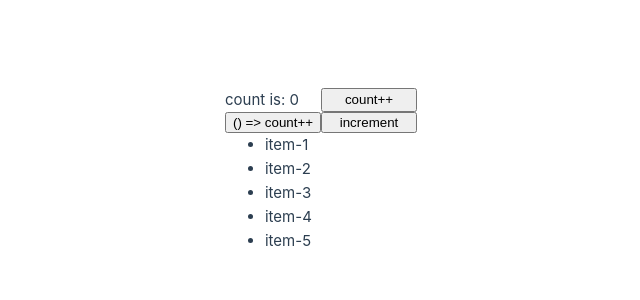
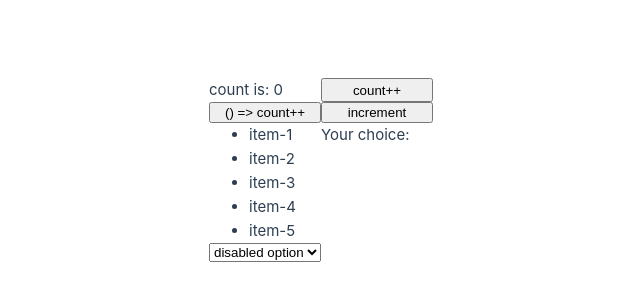
Before and after one commit to kitta65/poc-vue, a Vue app: page / in a window 1280 px wide. Shown: the part 230-530 px from the top of the page, without its empty margins (319-959 px from the left). Built offline with nearby package versions, Linux system fonts and the light colour scheme; the HTML template or start-up script is replaced by a standard one.

Commit message:
add Form.vue

```diff
--- a/src/App.vue
+++ b/src/App.vue
@@ -1,11 +1,13 @@
 <script setup lang="ts">
 import Counter from "./components/Counter.vue";
 import List from "./components/List.vue";
+import Form from "./components/Form.vue";
 </script>
 
 <template>
   <Counter />
   <List />
+  <Form />
 </template>
 
 <style scoped>
--- /dev/null
+++ b/src/components/Form.vue
@@ -0,0 +1,14 @@
+<script setup lang="ts">
+import { ref } from "vue";
+const choice = ref("");
+</script>
+
+<template>
+  <div>Your choice: {{ choice }}</div>
+
+  <select v-model="choice">
+    <option disabled value="">disabled option</option>
+    <option>A</option>
+    <option>B</option>
+  </select>
+</template>
```
